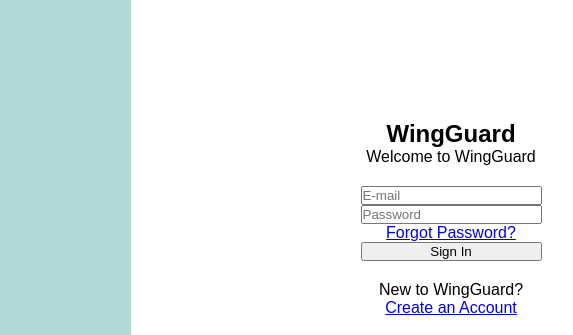
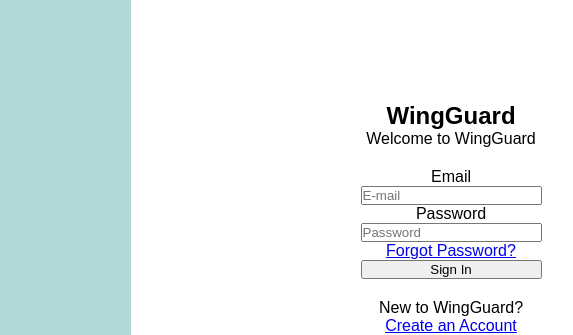
Before and after one commit to taradevio/login-page, a plain HTML site: page index.html in a window 1280 px wide. Shown: the part 182-517 px from the top of the page, 509-1082 px from the left. Drawn offline with Linux system fonts and the light colour scheme; a script that the page names is missing; a web font is replaced by a local one.

Commit message:
add label for input

```diff
--- a/index.html
+++ b/index.html
@@ -25,7 +25,9 @@
                     <p>Welcome to WingGuard</p>
                 </div>
                 <form>
+                    <label for="email">Email</label>
                     <input type="email" id="email" placeholder="E-mail" name="email" />
+                    <label for="password">Password</label>
                     <input type="password" id="password" placeholder="Password" name="password" />
                     <a href="#">Forgot Password?</a>
                     <button type="button" id="btnSubmit">Sign In</button>
```
